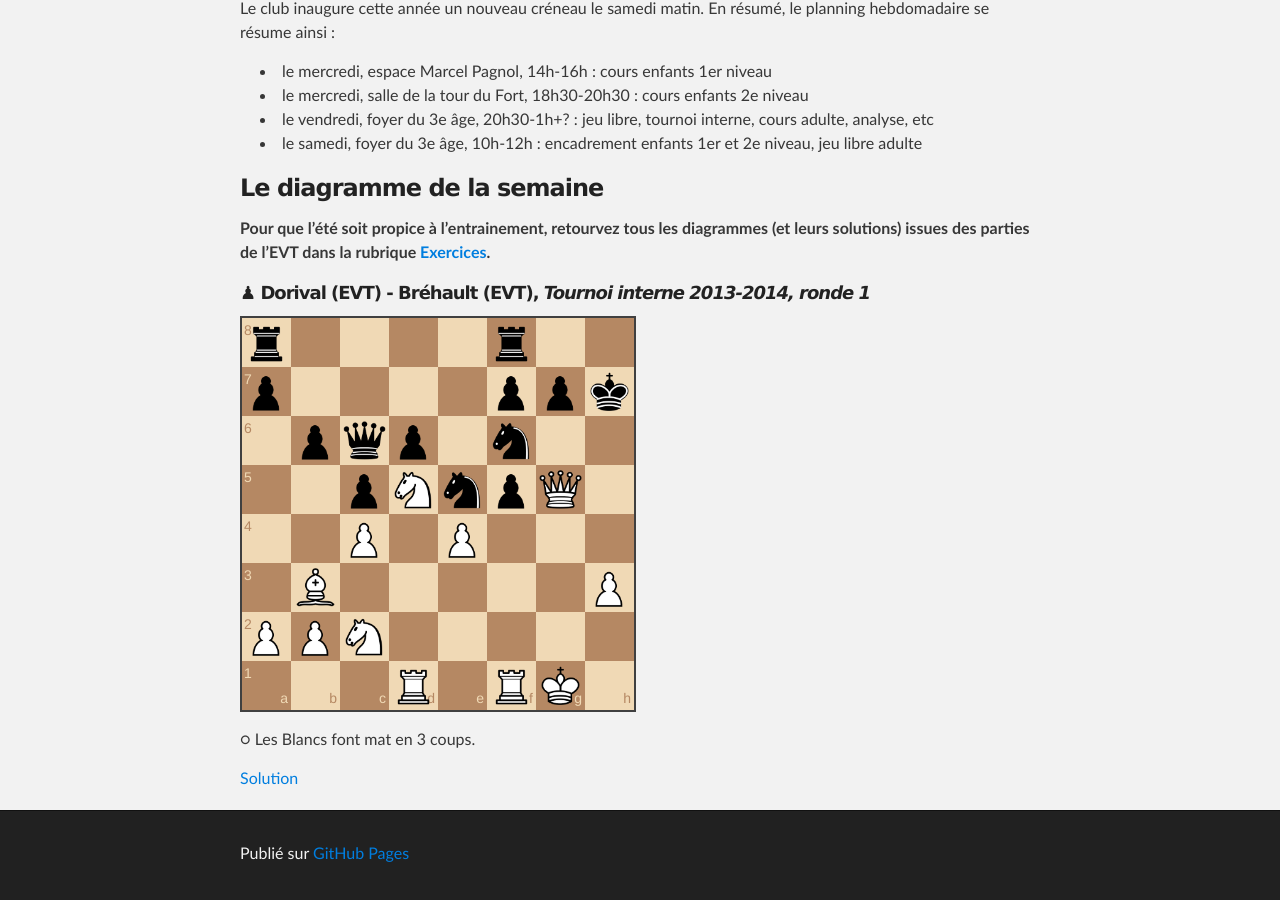
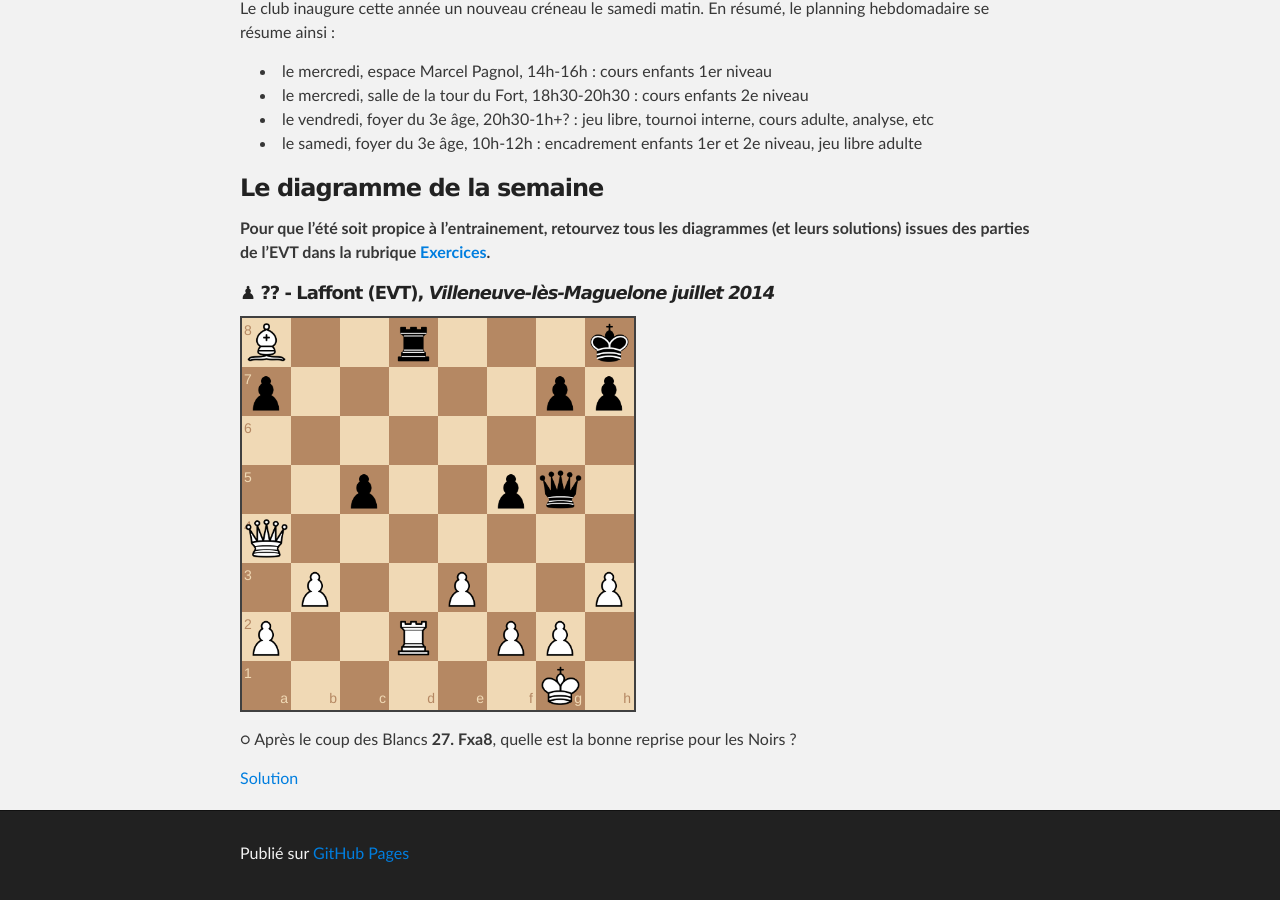
Before and after one commit to echiquier-villeneuve-tolosane/echiquier-villeneuve-tolosane.github.io, a Jekyll site: the page built from index.md, in a window 1280 px wide and 900 px high, scrolled down 587 px. Built offline with Jekyll 4.4.1, drawn with Linux system fonts in a browser that asks for light colours; nearby versions of some CDN libraries.

Commit message:
Updated index.md

```diff
--- a/index.md
+++ b/index.md
@@ -25,10 +25,10 @@ Le club inaugure cette année un nouveau créneau le samedi matin. En résumé,
 **Pour que l'été soit propice à l'entrainement, retourvez tous les diagrammes (et leurs solutions) issues des parties de l'EVT dans la rubrique [Exercices](http://echiquier-villeneuve-tolosane.github.io/exercices.html "Exercices").**
 
 
-##### &#9823; **Dorival (EVT) - Bréhault (EVT)**, *Tournoi interne 2013-2014, ronde 1*
+##### &#9823; **?? - Laffont (EVT)**, *Villeneuve-lès-Maguelone juillet 2014*
 
-`r4r2/p4ppk/1pqp1n2/2pNnpQ1/2P1P3/1B5P/PPN5/3R1RK1 w - - 1 26`
+`B2r3k/p5pp/8/2p2pq1/Q7/1P2P2P/P2R1PP1/6K1 b - - 0 27`
 
-&#9675; Les Blancs font mat en 3 coups.
+&#9675; Après le coup des Blancs **27. Fxa8**, quelle est la bonne reprise pour les Noirs ?
 
-> **27.Dh4+ Ch5 (26...Rg8 (26...Rg6 27.Ce7#) 27.Ce7#) 27.Dxh5+ Rg8 28.Ce7#**
+> **27... Txa8 (27...Txd2?? De8#)**
```
